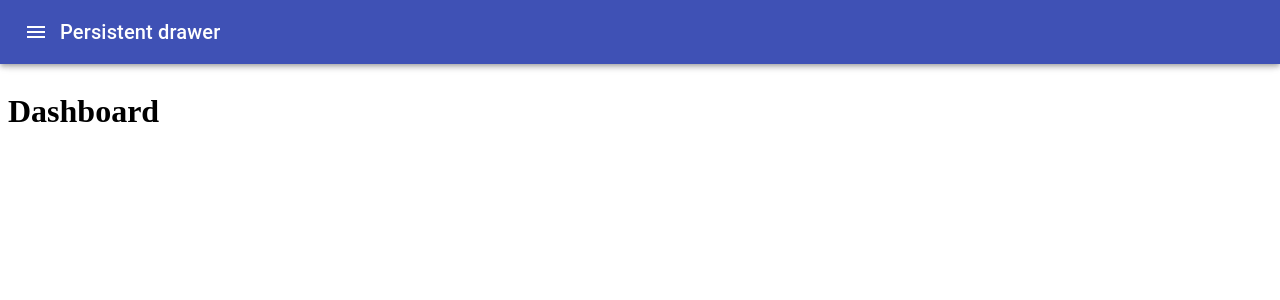
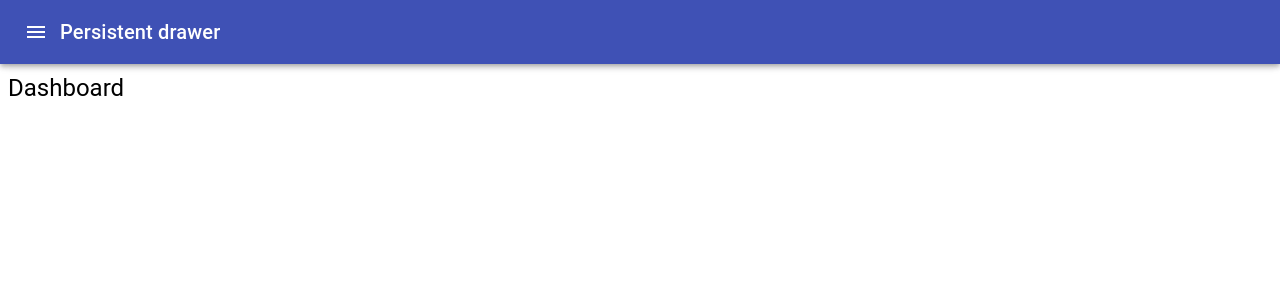
Before and after one commit to andriannus/cinemanz-web-admin-alpha, a React (Create React App) app: page /dashboard in a window 1280 px wide. Shown: the top 300 px of the page. Built offline with nearby package versions, Linux system fonts and the light colour scheme.

Commit message:
improvement: rename files and use material ui

```diff
--- a/src/pages/dashboard/content.dashboard.js
+++ /dev/null
@@ -1,5 +0,0 @@
-import React from 'react';
-
-export const Container = () => {
-  return <h1>Dashboard</h1>;
-};
--- /dev/null
+++ b/src/pages/dashboard/dashboard.content.js
@@ -0,0 +1,13 @@
+import React from 'react';
+
+import Typography from '@material-ui/core/Typography';
+
+const Container = () => {
+  return (
+    <Typography noWrap variant="h5">
+      Dashboard
+    </Typography>
+  );
+};
+
+export default Container;
--- a/src/pages/dashboard/index.js
+++ b/src/pages/dashboard/index.js
@@ -1,6 +1,6 @@
 import React from 'react';
 
-import { Container } from 'pages/dashboard/content.dashboard';
+import Container from 'pages/dashboard/dashboard.content';
 
 const Dashboard = () => <Container />;
 
--- a/src/pages/movie/content.movie.js
+++ /dev/null
@@ -1,5 +0,0 @@
-import React from 'react';
-
-export const Container = () => {
-  return <h1>Movie</h1>;
-};
--- a/src/pages/movie/index.js
+++ b/src/pages/movie/index.js
@@ -1,6 +1,6 @@
 import React from 'react';
 
-import { Container } from 'pages/movie/content.movie';
+import Container from 'pages/movie/movie.content';
 
 const Movie = () => <Container />;
 
--- /dev/null
+++ b/src/pages/movie/movie.content.js
@@ -0,0 +1,13 @@
+import React from 'react';
+
+import Typography from '@material-ui/core/Typography';
+
+const Container = () => {
+  return (
+    <Typography noWrap variant="h5">
+      Movie
+    </Typography>
+  );
+};
+
+export default Container;
--- a/src/pages/theater/content.theater.js
+++ /dev/null
@@ -1,5 +0,0 @@
-import React from 'react';
-
-export const Container = () => {
-  return <h1>Theater</h1>;
-};
--- a/src/pages/theater/index.js
+++ b/src/pages/theater/index.js
@@ -1,6 +1,6 @@
 import React from 'react';
 
-import { Container } from 'pages/theater/content.theater';
+import Container from 'pages/theater/theater.content';
 
 const Theater = () => <Container />;
 
--- /dev/null
+++ b/src/pages/theater/theater.content.js
@@ -0,0 +1,13 @@
+import React from 'react';
+
+import Typography from '@material-ui/core/Typography';
+
+const Container = () => {
+  return (
+    <Typography noWrap variant="h5">
+      Theater
+    </Typography>
+  );
+};
+
+export default Container;
```
